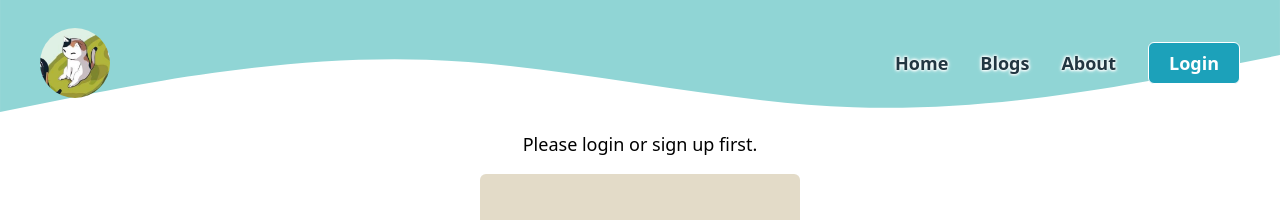
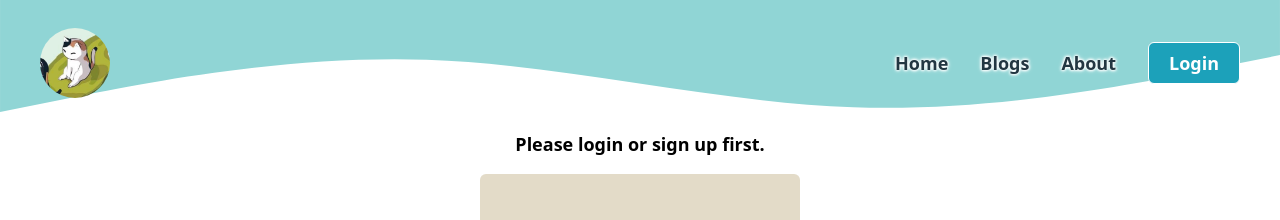
Before and after one commit to NovaCat35/blog-client, a React (Vite) app: page /profile in a window 1280 px wide. Shown: the top 220 px of the page. Built offline with nearby package versions, Linux system fonts and the light colour scheme; no server answers.

Commit message:
Add a button in profile page to be link to CMS site

```diff
--- a/src/components/Pages/ProfilePage.tsx
+++ b/src/components/Pages/ProfilePage.tsx
@@ -27,12 +27,13 @@ function ProfilePage() {
 								<div className="mb-2 flex gap-2 font-semibold">
 									<span>Role:</span> <p className="text-[#d80a77]">{user.admin_access ? "Admin" : "Member"}</p>
 								</div>
+								{user.admin_access && <button className="bg-[#4e92ba] text-[#e2f1f4] border-2 border-[#04afe6] mt-2 px-4 py-1 rounded-md hover:bg-[#566a84] hover:text-white hover:border-[#dbe4e9]" type="button">Manage Blogs</button>}
 							</div>
 						</div>
 					</div>
 				) : (
 					<div className="alert-container flex flex-col justify-center items-center">
-						<p className="text-lg mb-4">Please login or sign up first.</p>
+						<p className="text-lg mb-4 font-semibold">Please login or sign up first.</p>
 						<img src={catBagImg} alt="cat laying down" className="max-w-xs object-cover rounded-md" />
 					</div>
 				)}
```
